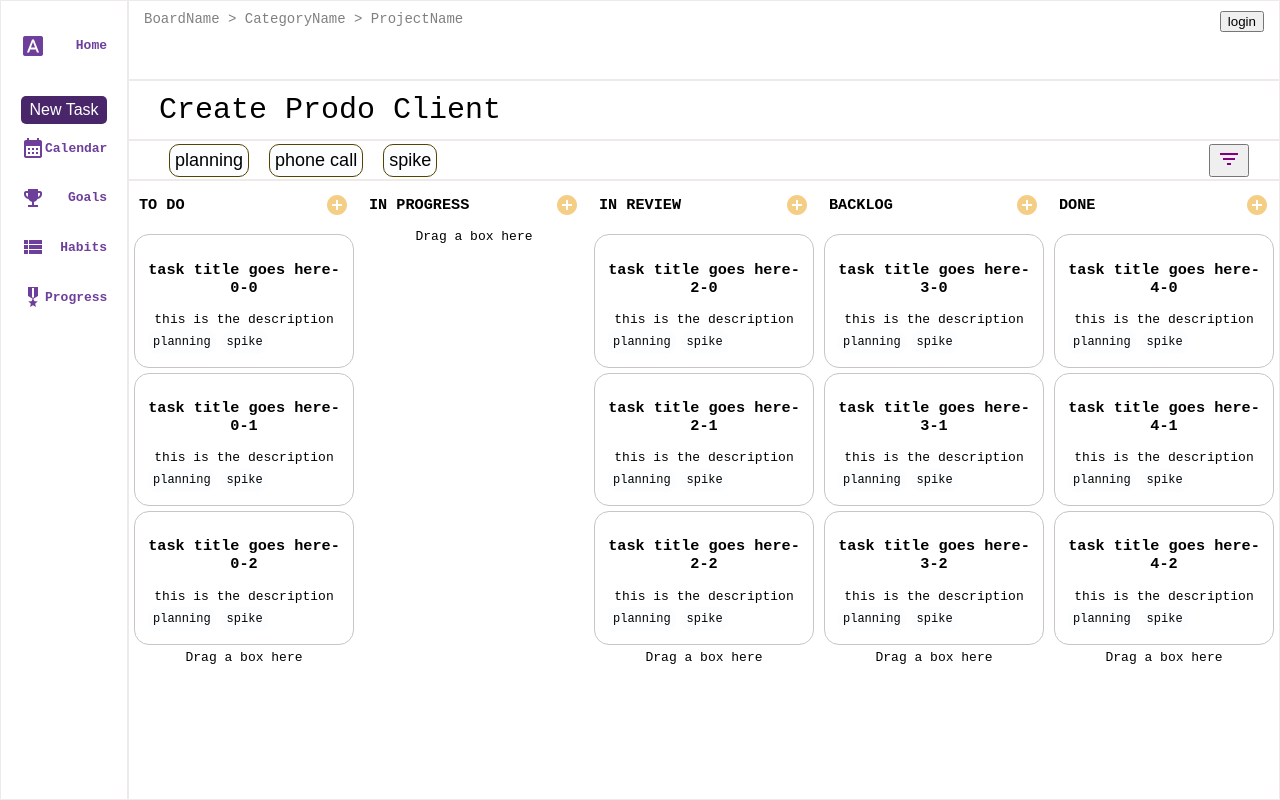
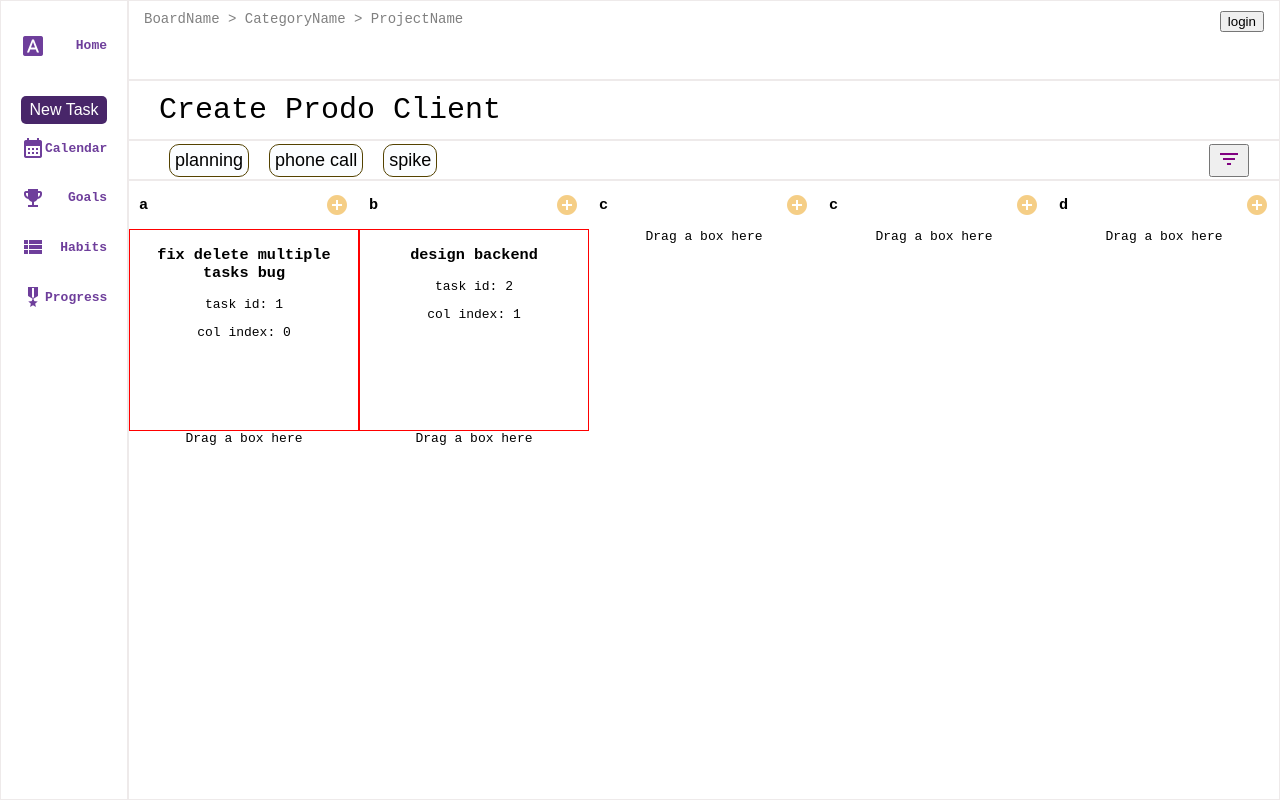
Before and after one commit to dotsync/prodo-client, a React (Create React App) app: page / in a window 1280 px wide. Built offline with nearby package versions, Linux system fonts and the light colour scheme.

Commit message:
Implements dnd for tasks

```diff
--- a/src/App.js
+++ b/src/App.js
@@ -4,16 +4,16 @@ import FilterBar from './components/FilterBar'
 import PageTitle from './components/PageTitle'
 import Sidebar from './components/Sidebar'
 import ProjectBoard from './components/ProjectBoard'
-import Board from './models/Board'
-import { useState } from 'react'
+// import Board from './models/Board'
+// import { useState } from 'react'
 
 import { HTML5Backend } from 'react-dnd-html5-backend'
 import { DndProvider } from 'react-dnd'
 
 function App() {
-  const mockBoard = new Board('mock board')
-  mockBoard.initializeDefaultLists()
-  const [board, setBoard] = useState(mockBoard)
+  // const mockBoard = new Board('mock board')
+  // mockBoard.initializeDefaultLists()
+  // const [board, setBoard] = useState(mockBoard)
   return (
     <DndProvider backend={HTML5Backend}>
       <div className="App">
@@ -21,7 +21,7 @@ function App() {
         <Navbar />
         <PageTitle />
         <FilterBar />
-        <ProjectBoard board={board} />
+        <ProjectBoard />
       </div>
     </DndProvider>
   )
--- a/src/components/BoardColumn.jsx
+++ b/src/components/BoardColumn.jsx
@@ -2,30 +2,37 @@ import React, { useState } from 'react'
 import Task from './Task'
 import { useDrop } from 'react-dnd'
 
-export default function BoardColumn({ name, columnTasks }) {
-  const [tasks, setTasks] = useState(columnTasks)
-  const [{ canDrop, isOver }, drop] = useDrop(() => ({
-    // The type (or types) to accept - strings or symbols
-    accept: 'BOX',
-    drop: (item) => {
-      console.log('drop item', item)
-      addTaskToColumn(item.taskId)
-    },
-    // Props to collect
-    collect: (monitor) => ({
-      isOver: monitor.isOver(),
-      canDrop: monitor.canDrop(),
+export default function BoardColumn({ title, colIdx, columns, setColumns, tasks }) {
+  // const [tasks, setTasks] = useState(columnTasks)
+  const [{ canDrop }, drop, isOver] = useDrop(
+    () => ({
+      accept: 'task',
+      drop: (item) => {
+        console.log('item.task', item)
+
+        // prevents placing onto self
+        if (item.currentColIdx === colIdx) return
+        // make updated list of tasks for the departing column
+        const oldTasks = columns[item.currentColIdx]['tasks']
+        const updatedOldTasks = oldTasks.filter((task) => {
+          return task.id != item.id
+        })
+        const newColumns = [...columns]
+        // remove task from old column
+        newColumns[item.currentColIdx]['tasks'] = updatedOldTasks
+        // add task to new column
+        newColumns[colIdx]['tasks'].push(item.task)
+        // update state
+        // console.log('newColumns', newColumns)
+        setColumns([...newColumns])
+      },
+      collect: (monitor) => ({
+        isOver: monitor.isOver(),
+        canDrop: monitor.canDrop(),
+      }),
     }),
-  }))
-
-  const addTaskToColumn = (id) => {
-    console.log(columnTasks)
-    console.log(id)
-    const newTask = tasks.filter((t)=> {return id === t.taskId})
-    console.log('tasks state', tasks)
-
-    setTasks([...newTask])
-  }
+    [],
+  )
 
   return (
     <div
@@ -35,18 +42,21 @@ export default function BoardColumn({ name, columnTasks }) {
     >
       <div className="board-column" style={{ border: isOver ? 'black 1px dotted' : '0px' }}>
         <div className="board-column-title">
-          <h3>{name}</h3>
+          <h3>{title}</h3>
           <span className="material-icons board-column-title-add-circle">
             add_circle
           </span>
         </div>
-        {tasks.map((t) => {
+        {tasks.map((t, taskIdx) => {
+          console.log(t)
           return (
             <Task
+              taskIdx={taskIdx}
               title={t.title}
-              description={t.description}
-              tags={t.tags}
-              taskId={t.taskId}
+              colIdx={colIdx}
+              // tags={t.tags}
+              task={t}
+              id={t.id}
             />
           )
         })}
--- a/src/components/ProjectBoard.jsx
+++ b/src/components/ProjectBoard.jsx
@@ -1,24 +1,54 @@
 import React, { useState } from 'react'
 import BoardColumn from './BoardColumn'
-import { useDrop } from 'react-dnd'
 
-export default function ProjectBoard({ board }) {
-  const [columns, setColumns] = useState([...board.lists])
-  // const [{ canDrop, isOver }, drop] = useDrop(() => ({
-  //   // The type (or types) to accept - strings or symbols
-  //   accept: 'BOX',
-  //   drop: ()=> {console.log('dropped')},
-  //   // Props to collect
-  //   collect: (monitor) => ({
-  //     isOver: monitor.isOver(),
-  //     canDrop: monitor.canDrop()
-  //   })
-  // }))
+const MOCKCOLUMNS = [
+  {
+    title: 'a',
+    id: 1,
+    tasks: [{
+      title: 'fix delete multiple tasks bug',
+      id: 1
+    }],
+  },
+  {
+    title: 'b',
+    id: 2,
+    tasks: [{
+      title: 'design backend',
+      id: 2
+    }],
+  },
+  {
+    title: 'c',
+    id: 3,
+    tasks: [],
+  },
+  {
+    title: 'c',
+    id: 4,
+    tasks: [],
+  },
+  {
+    title: 'd',
+    id: 5,
+    tasks: [],
+  },
+]
+
+export default function ProjectBoard() {
+  const [columns, setColumns] = useState([...MOCKCOLUMNS])
   return (
     <div className="project-board">
       <div className="board">
-        {columns.map((c) => {
-          return <BoardColumn columnTasks={c.tasks} name={c.title}/>
+        {columns.map((c, colIdx) => {
+          console.log('c', c)
+          return <BoardColumn
+          title={c.title}
+          colIdx={colIdx}
+          columns={columns}
+          tasks={c.tasks}
+          setColumns={setColumns}
+        />
         })}
       </div>
     </div>
--- a/src/components/Task.jsx
+++ b/src/components/Task.jsx
@@ -5,34 +5,25 @@ import { useDrag } from 'react-dnd'
 
 
 
-export default function Task({ title, description, tags, taskId }) {
-  const [{ isDragging }, drag, dragPreview] = useDrag(() => ({
-    // "type" is required. It is used by the "accept" specification of drop targets.
-    type: 'BOX',
-    item: {taskId: taskId},
-    // The collect function utilizes a "monitor" instance (see the Overview for what this is)
-    // to pull important pieces of state from the DnD system.
+export default function Task({ title, id, colIdx, task}) {
+  const [, drag] = useDrag(() => ({
+    type: 'task',
+    item: {
+      task,
+      id,
+      currentColIdx: colIdx,
+    },
     collect: (monitor) => ({
-      isDragging: monitor.isDragging(),
+      isDragging: !!monitor.isDragging()
     }),
   }))
 
   return (
-    <div ref={dragPreview} style={{ opacity: isDragging ? 0.5 : 1 }}>
-      {/* The drag ref marks this node as being the "pick-up" node */}
-      {/* <div role="Handle" ref={drag} /> */}
+    <div ref={drag} style={{ border: 'red 1px solid', height: '200px' }}>
+      <h3>{title}</h3>
+      <p>task id: {id}</p>
+      <p>col index: {colIdx}</p>
+    </div>
 
-      <div role="Handle" ref={drag} className="task">
-        <h3>{title}-{taskId}</h3>
-        <div>{description}</div>
-        <div className="task-tags">
-          {/* <div className="task-tag">spike</div>
-        <div className="task-tag">planning</div> */}
-          {tags.map((t) => (
-            <div className="task-tag">{t}</div>
-          ))}
-        </div>
-      </div>
-    </div>
   )
 }
```
